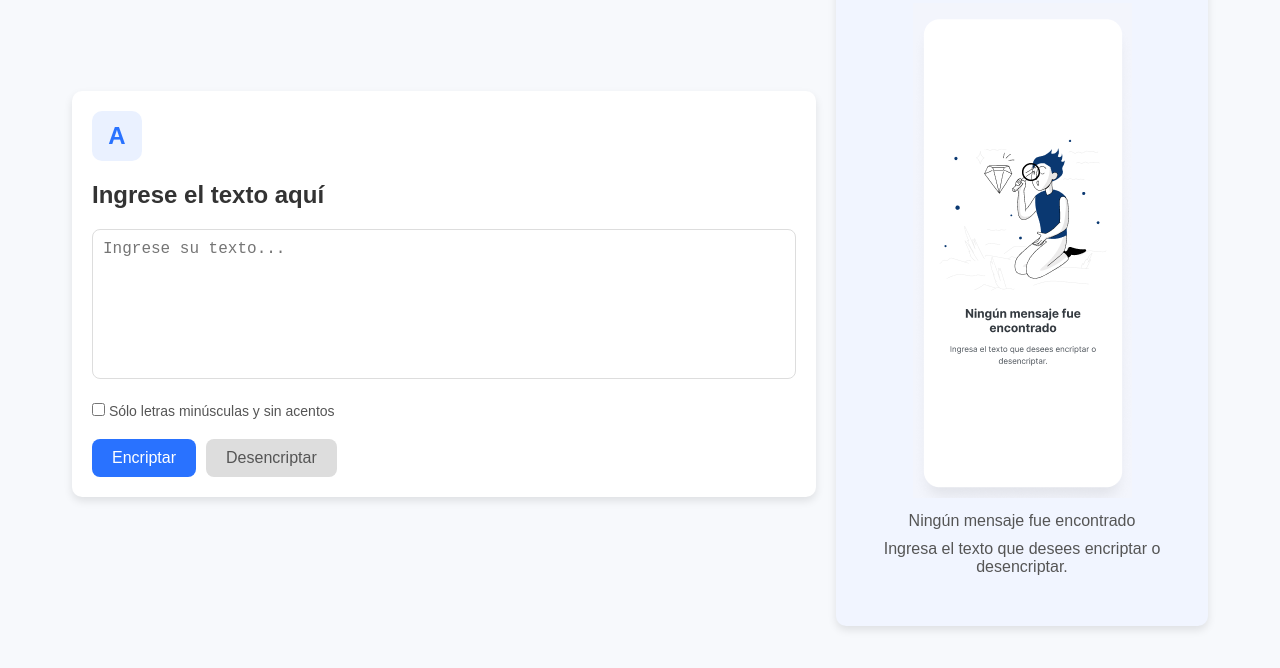
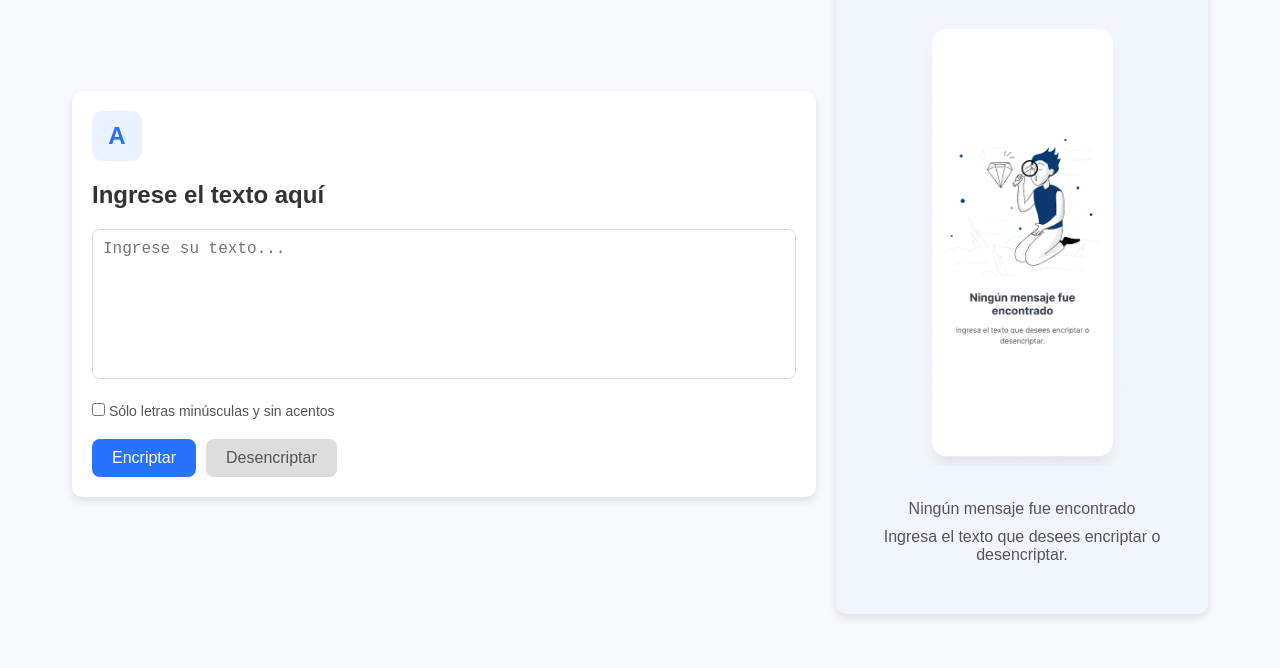
Before and after one commit to Gallardo08/challenge_encriptador, a plain HTML site: page index.html in a window 1280 px wide. Shown: the part 106-774 px from the top of the page. Drawn offline with Linux system fonts and the light colour scheme.

Commit message:
arreglo del css

```diff
--- a/Estilos.css
+++ b/Estilos.css
@@ -117,3 +117,9 @@ button {
 .message-box p {
     margin: 10px 0;
 }
+
+.illustration {
+    width: 100%;
+    max-width: 200px;
+    margin-bottom: 20px;
+}
```
